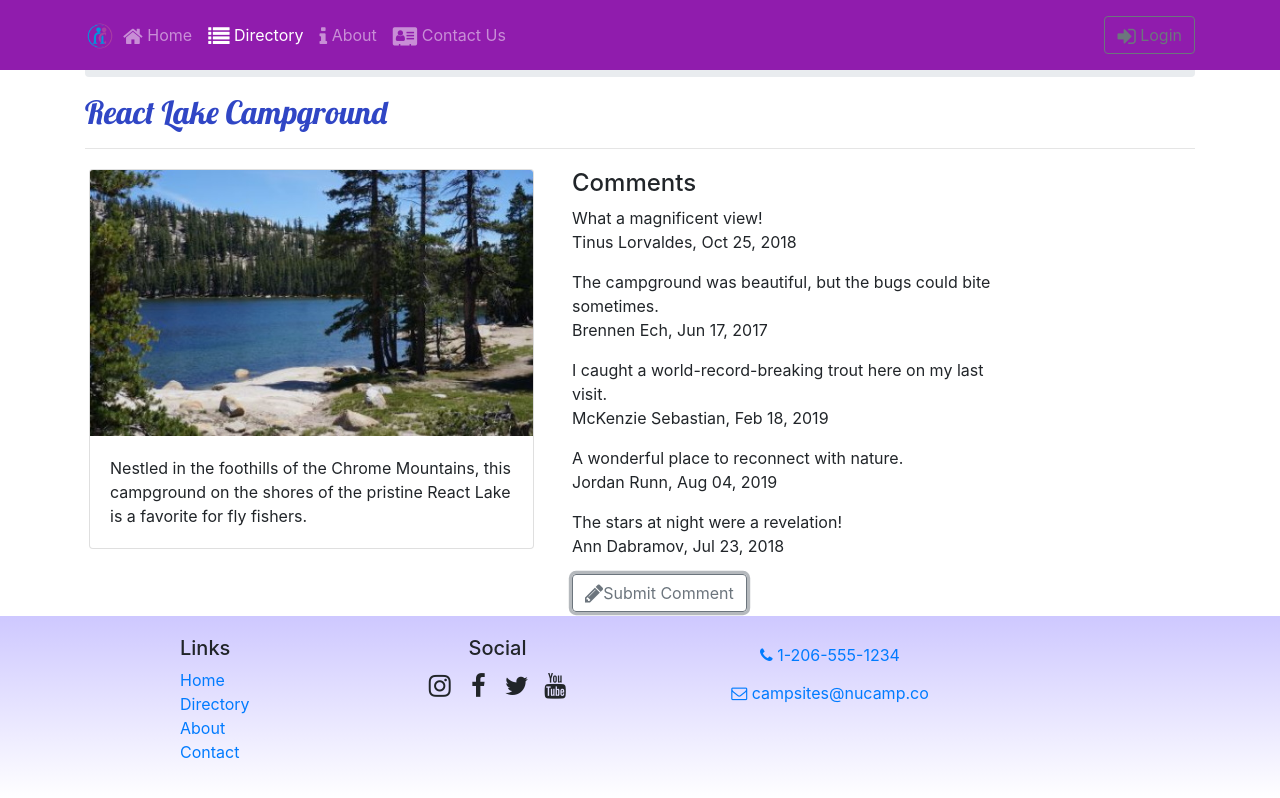
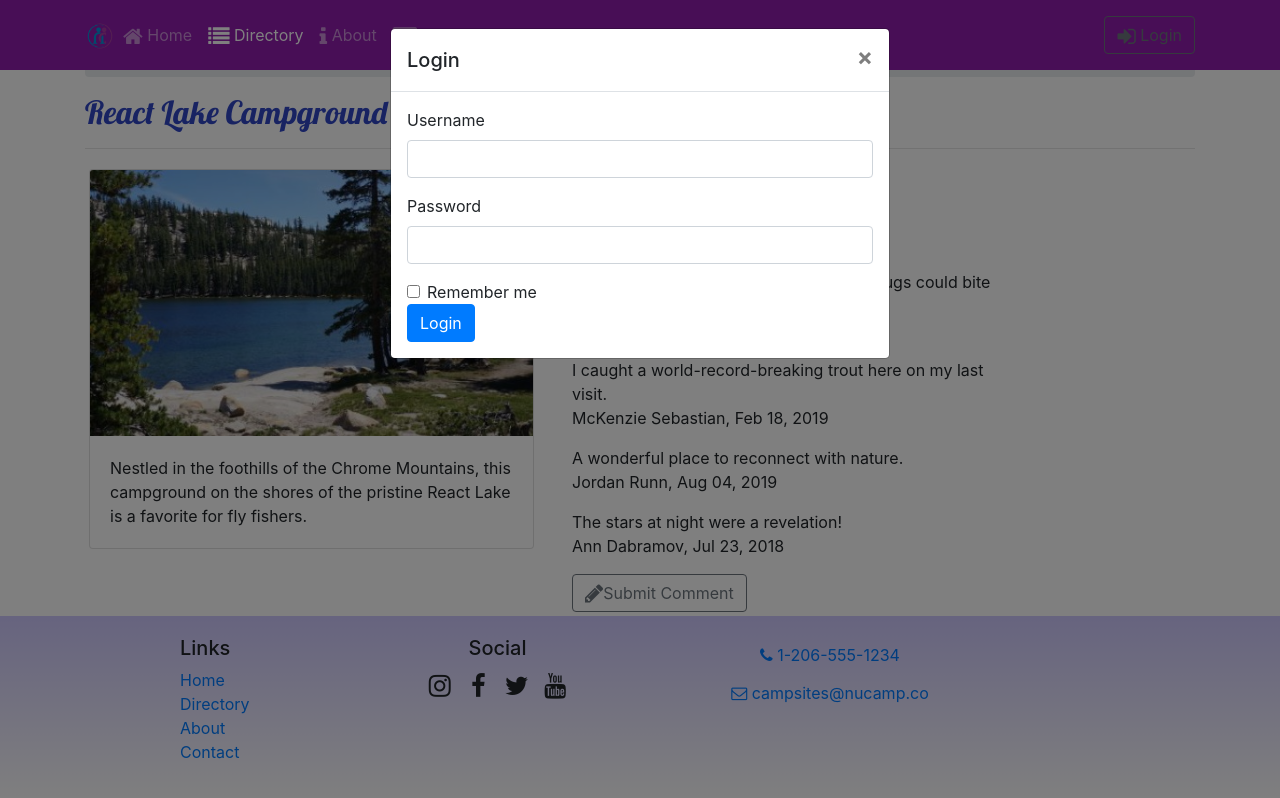
Before and after one commit to mtkrupka1138/react-bootcamp, a React (Create React App) app in the folder nucampsite/: page /directory/0 in a window 1280 px wide. Both pictures are taken after a click on the button "Submit Comment". Shown: the part 303-1101 px from the top of the page. Built offline with nearby package versions, Linux system fonts and the light colour scheme.

Commit message:
Week 4 Task 2, start add modal

```diff
--- a/nucampsite/src/components/CampsiteInfoComponent.js
+++ b/nucampsite/src/components/CampsiteInfoComponent.js
@@ -1,5 +1,6 @@
 import React, { Component } from 'react';
-import { Button, Card, CardImg, CardText, CardBody, Breadcrumb, BreadcrumbItem } from 'reactstrap';
+import { Button, Card, CardImg, CardText, CardBody, Breadcrumb, BreadcrumbItem,
+    Modal, ModalHeader, ModalBody, Form, FormGroup, Input, Label } from 'reactstrap';
 import { Link } from 'react-router-dom';
 
 
@@ -60,9 +61,53 @@ function CampsiteInfo(props) {
 }
 
 class CommentForm extends Component {
+
+    constructor(props) {
+        super(props);
+        this.toggleModal = this.toggleModal.bind(this);
+        this.state = {
+            isModalOpen: false
+        };
+    }
+
+    toggleModal() {
+        this.setState({
+            isModalOpen: !this.state.isModalOpen
+        });
+    }
+
     render() {
         return(
-            <Button outline><i className="fa fa-pencil fa-lg" />Submit Comment</Button>
+            <React.Fragment>
+                <Button outline onClick={this.toggleModal}><i className="fa fa-pencil fa-lg" />Submit Comment</Button>
+
+                <Modal isOpen={this.state.isModalOpen} toggle={this.toggleModal}>
+                    <ModalHeader toggle={this.toggleModal}>Login</ModalHeader>
+                    <ModalBody>
+                    <Form onSubmit={this.handleLogin}>
+                            <FormGroup>
+                                <Label htmlFor="username">Username</Label>
+                                <Input type="text" id="username" name="username"
+                                    innerRef={input => this.username = input} />
+                            </FormGroup>
+                            <FormGroup>
+                                <Label htmlFor="password">Password</Label>
+                                <Input type="password" id="password" name="password"
+                                    innerRef={input => this.password = input} />
+                            </FormGroup>
+                            <FormGroup check>
+                                <Label check>
+                                    <Input type="checkbox" name="remember"
+                                        innerRef={input => this.remember = input} />
+                                    Remember me
+                                </Label>
+                            </FormGroup>
+                            <Button type="submit" value="submit" color="primary">Login</Button>
+                        </Form>
+                    </ModalBody>
+                </Modal>
+            </React.Fragment>
+
         );
     }
 }
```
